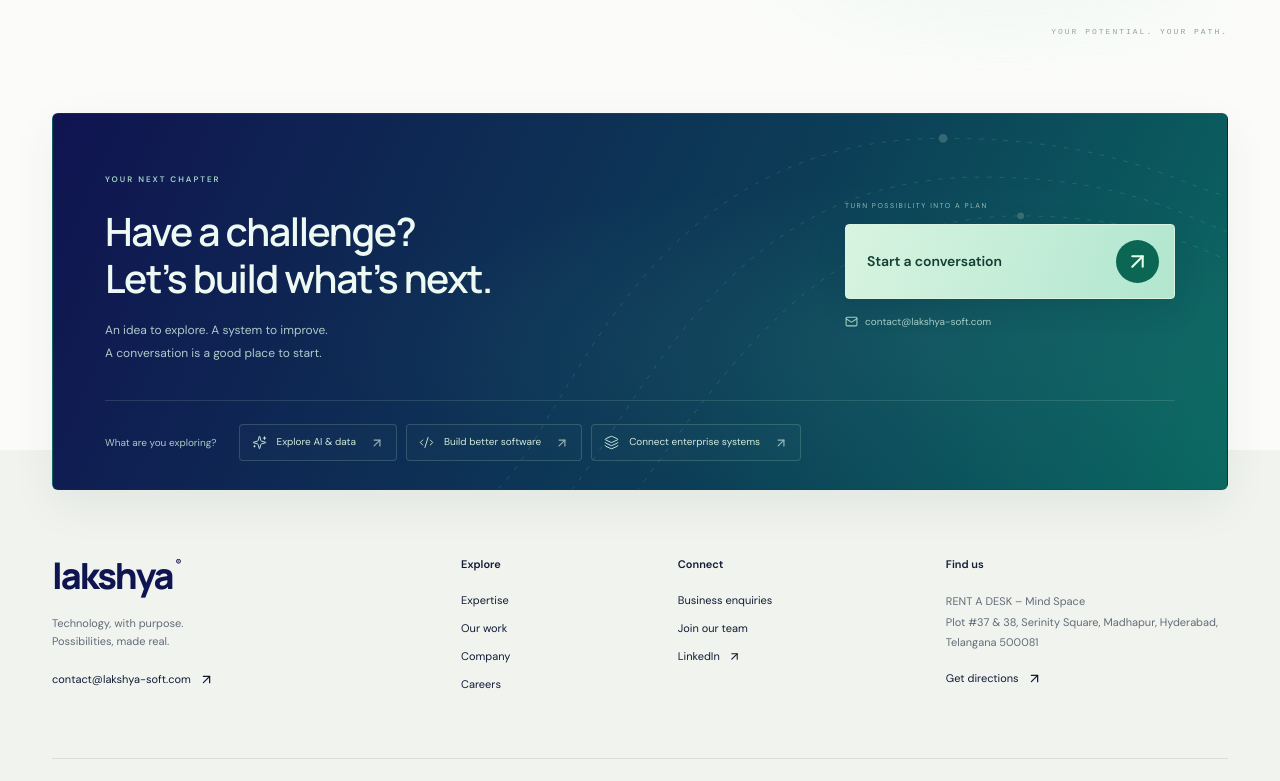
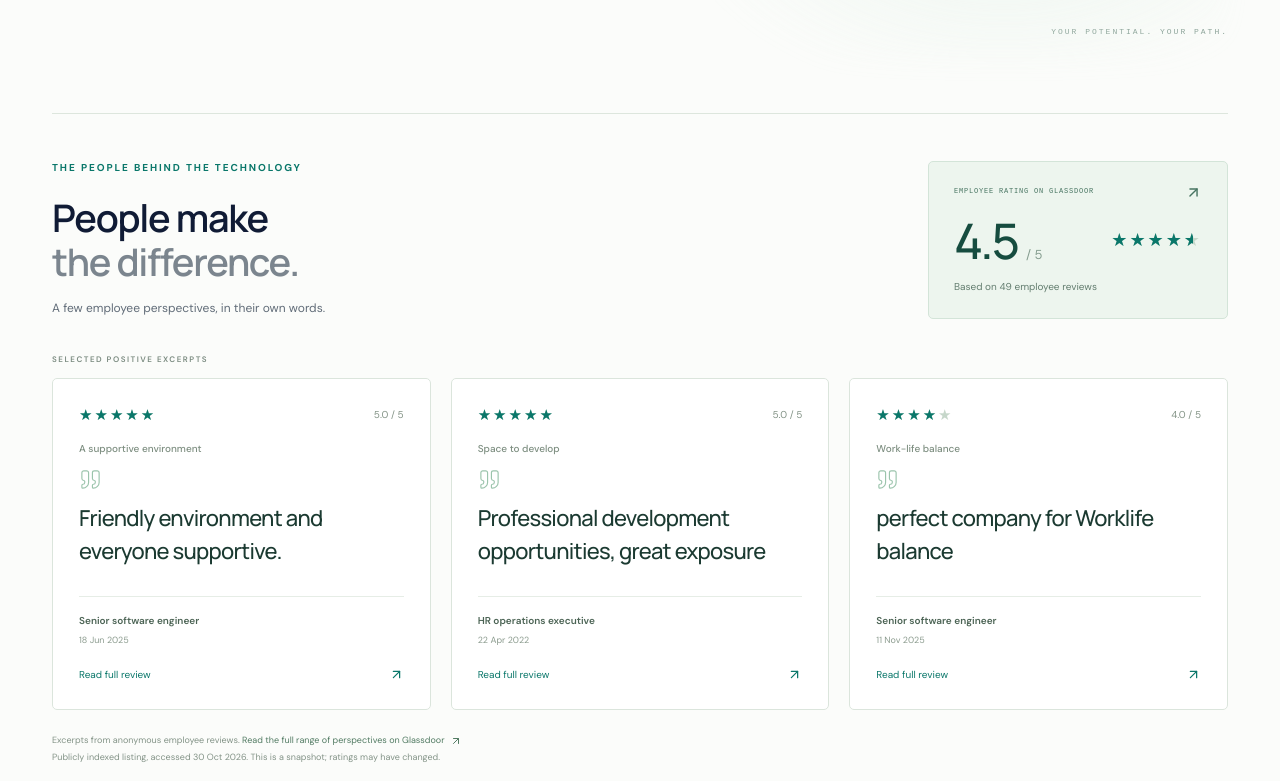
Before and after one commit to YoganathKopuru/Lakshya-Web-Design, a Next.js app: page / in a window 1280 px wide. Shown: the part 4439-5220 px from the top of the page. Built offline with nearby package versions, Linux system fonts and the light colour scheme.

Commit message:
Add sourced Glassdoor employee review snapshot to homepage

```diff
--- a/src/app/page.tsx
+++ b/src/app/page.tsx
@@ -6,6 +6,7 @@ import { ContactBand } from '@/components/chrome';
 import { DeliveryExperience } from '@/components/delivery-experience';
 import { CareersInvitation } from '@/components/careers-invitation';
 import { AiOrbit } from '@/components/ai-orbit';
+import { EmployeeVoices } from '@/components/employee-voices';
 
 export default function Home() { return <main id="main">
   <section className="hero wrap"><div className="hero-content"><div className="eyebrow"><span className="status-dot"/> ENGINEERING THE NEXT</div><h1>Intelligence.<br />Engineering.<br /><span>Real possibility.</span></h1><p>From AI ambition to enterprise transformation.<br className="desktop-br"/> We bring technology, talent and purposeful thinking together to move your business forward.</p><div className="hero-actions"><Link className="button button-dark" href="/services/">Explore our expertise <ArrowUpRight size={18}/></Link><Link className="text-link" href="/contact/">Let’s build together <ArrowRight size={17}/></Link></div><div className="hero-note"><span>FROM IDEA TO IMPACT</span><span className="note-line"/><span>YOUR TECHNOLOGY PARTNER</span></div></div><HeroVisual/></section>
@@ -14,5 +15,5 @@ export default function Home() { return <main id="main">
   <section className="ai-feature" id="ai-in-motion"><div className="wrap ai-feature-inner"><AiOrbit/><div className="ai-copy"><span className="eyebrow">BEYOND THE BUZZWORDS</span><h2>Make AI part of<br />your everyday.</h2><p>Put your knowledge to work. Connect your workflows. Give your people room to do more.</p><p>We help shape practical AI use cases—from enterprise search and document intelligence to agentic automation—with a clear path from exploration to integration.</p><Link className="button button-light" href="/services/ai-data/">Explore AI & data <ArrowUpRight size={18}/></Link></div></div></section>
   <DeliveryExperience/>
   <section className="approach-section"><div className="wrap approach-layout"><div><span className="eyebrow">03 — THE LAKSHYA APPROACH</span><h2>Built with you.<br /><span className="muted">For what comes next.</span></h2><p>Great technology starts with understanding.<br/>We connect your priorities with a practical delivery plan.</p><Link className="text-link" href="/company/">Get to know Lakshya <ArrowUpRight size={18}/></Link></div><div className="steps">{[['Understand','Start with the problem, the people and the possibilities.'],['Shape','Connect the right technologies with a clear delivery roadmap.'],['Build','Design, engineer and validate with your team in the loop.'],['Evolve','Support adoption and keep improving as your business grows.']].map(([title,text],i)=><div className="step" key={title}><span>0{i+1}</span><div><h3>{title}</h3><p>{text}</p></div>{i<3 && <MoveDown size={17}/>}</div>)}</div></div></section>
-  <CareersInvitation/><ContactBand/>
+  <CareersInvitation/><EmployeeVoices/><ContactBand/>
   </main>; }
--- /dev/null
+++ b/src/components/employee-voices.module.css
@@ -0,0 +1,9 @@
+.section{padding-top:46px;padding-bottom:77px;border-top:1px solid #dde6dd}
+.heading{display:flex;align-items:center;justify-content:space-between;gap:50px;margin-bottom:34px}.heading h2{font-size:38px;line-height:1.18;margin:18px 0 15px;letter-spacing:-1.3px}.heading>div>p{font-size:12px}
+.rating{display:block;padding:22px 25px 20px;background:#edf5ee;border:1px solid #d3e4d8;border-radius:5px;width:300px;flex-shrink:0;transition:background .25s,border-color .25s,transform .25s}.rating:hover{background:#e5f1e8;border-color:#abcdb9;transform:translateY(-3px)}.ratingTop{display:flex;justify-content:space-between;align-items:center;gap:18px;font-family:monospace;font-size:7px;letter-spacing:.8px;color:#477461}.score{display:flex;align-items:baseline;gap:8px;margin:12px 0 4px}.score strong{font-family:var(--font-display);font-size:49px;font-weight:500;line-height:1.15;letter-spacing:-2px;color:#164c3f}.score>span:not(.stars){font-size:13px;color:#849c8e}.score .stars{margin-left:auto;align-self:center;font-size:18px}.reviewCount{font-size:10px;color:#637d6f}
+.stars{display:inline-block;position:relative;font-family:Arial,sans-serif;font-size:15px;letter-spacing:2px;line-height:1.3;white-space:nowrap;flex-shrink:0}.stars>span:first-child{color:#c6d7ca}.stars>span:last-child{position:absolute;top:0;left:0;overflow:hidden;color:#0a776a;white-space:nowrap}
+.selectionLabel{font-size:8px;letter-spacing:1.5px;color:#7b8b80;font-weight:550;margin-bottom:12px}
+.grid{display:grid;grid-template-columns:repeat(3,minmax(0,1fr));gap:20px}.card{display:flex;flex-direction:column;position:relative;min-width:0;border:1px solid #dbe5dc;border-radius:5px;background:#fff;padding:26px;transition:border-color .3s,box-shadow .3s}.card:hover{border-color:#adceba;box-shadow:0 12px 27px #234a3010}.cardTop{display:flex;justify-content:space-between;align-items:center;gap:12px}.cardTop>span:last-child{font-size:10px;color:#839386}.card h3{font-family:var(--font-body);font-size:10px;letter-spacing:0;font-weight:500;color:#7d8e80;margin:18px 0 14px}.quoteMark{color:#9bc4ac;margin-bottom:11px}.card blockquote{font-family:var(--font-display);font-size:22px;letter-spacing:-.7px;line-height:1.5;color:#1b3a31;margin:0 0 28px;font-weight:450;flex:1}.attribution{display:flex;flex-direction:column;gap:3px;padding-top:16px;border-top:1px solid #e6ede6}.attribution>span{font-size:10px;font-weight:550;color:#4c6455}.attribution time{font-size:9px;color:#8b9b8e}.card>a{display:flex;align-items:center;justify-content:space-between;font-size:10px;color:#0a776a;margin-top:19px}.card>a:hover{color:#15472f}.sourceNote{font-size:9px;line-height:1.9;color:#839387;margin-top:22px;max-width:850px}.sourceNote>a{display:inline-flex;gap:5px;align-items:center;color:#527b63}.sourceNote>a:hover{color:#0a776a}.section a:focus-visible{outline:2px solid #0a776a;outline-offset:5px}
+@media(max-width:1000px){.heading{gap:30px}.heading h2{font-size:34px}.rating{width:270px;padding:20px}.score strong{font-size:44px}.score .stars{font-size:16px}.card{padding:22px}.card blockquote{font-size:20px}.grid{gap:16px}}
+@media(max-width:750px){.heading{align-items:flex-start;flex-direction:column;gap:25px}.rating{width:100%;max-width:400px}.grid{grid-template-columns:1fr;gap:16px}.card{padding:27px}.card blockquote{font-size:24px;margin-bottom:24px}.cardTop>span:last-child{font-size:11px}.attribution>span{font-size:11px}.attribution time{font-size:10px}.card>a{font-size:11px;min-height:30px;margin-top:12px}.sourceNote{font-size:10px}.section{padding-top:40px;padding-bottom:58px}.heading h2{font-size:34px}.heading>div>p{font-size:12px}.ratingTop{font-size:8px}.reviewCount{font-size:11px}}
+@media(prefers-reduced-motion:reduce){.section *{transition:none!important}.rating:hover{transform:none}}
--- /dev/null
+++ b/src/components/employee-voices.tsx
@@ -0,0 +1,16 @@
+import { ArrowUpRight, Quote } from 'lucide-react';
+import { employeeVoiceSnapshot as snapshot } from '@/data/employee-voices';
+import styles from './employee-voices.module.css';
+
+function Stars({rating}:{rating:number}) {
+  return <span className={styles.stars} role="img" aria-label={`${rating} out of 5 stars`}><span aria-hidden="true">★★★★★</span><span aria-hidden="true" style={{width:`${rating/5*100}%`}}>★★★★★</span></span>;
+}
+
+export function EmployeeVoices() {
+  return <section className={`wrap ${styles.section}`} id="employee-voices" aria-labelledby="employee-voices-heading">
+    <div className={styles.heading}><div><span className="eyebrow">THE PEOPLE BEHIND THE TECHNOLOGY</span><h2 id="employee-voices-heading">People make<br/><span className="muted">the difference.</span></h2><p>A few employee perspectives, in their own words.</p></div><a className={styles.rating} href={snapshot.sourceUrl} target="_blank" rel="noreferrer" aria-label="Read Lakshya employee reviews on Glassdoor"><div className={styles.ratingTop}><span>EMPLOYEE RATING ON GLASSDOOR</span><ArrowUpRight size={17}/></div><div className={styles.score}><strong>{snapshot.rating.toFixed(1)}</strong><span>/ 5</span><Stars rating={snapshot.rating}/></div><span className={styles.reviewCount}>Based on {snapshot.reviewCount} employee reviews</span></a></div>
+    <div className={styles.selectionLabel}>SELECTED POSITIVE EXCERPTS</div>
+    <div className={styles.grid}>{snapshot.reviews.map(review=><article className={styles.card} key={review.url}><div className={styles.cardTop}><Stars rating={review.rating}/><span>{review.rating.toFixed(1)} / 5</span></div><h3>{review.theme}</h3><Quote size={23} strokeWidth={1.2} className={styles.quoteMark} aria-hidden="true"/><blockquote>{review.quote}</blockquote><div className={styles.attribution}><span>{review.role}</span><time dateTime={review.date}>{review.dateLabel}</time></div><a href={review.url} target="_blank" rel="noreferrer">Read full review <ArrowUpRight size={15}/></a></article>)}</div>
+    <p className={styles.sourceNote}>Excerpts from anonymous employee reviews. <a href={snapshot.sourceUrl} target="_blank" rel="noreferrer">Read the full range of perspectives on Glassdoor <ArrowUpRight size={12}/></a><br/>Publicly indexed listing, accessed <time dateTime={snapshot.checkedAt}>{snapshot.checkedLabel}</time>. This is a snapshot; ratings may have changed.</p>
+  </section>;
+}
--- /dev/null
+++ b/src/data/employee-voices.ts
@@ -0,0 +1,15 @@
+// Publicly indexed Glassdoor listing retrieved on 30 October 2026.
+// Direct live access was blocked; this is a dated snapshot, not a live feed.
+export const employeeVoiceSnapshot = {
+  sourceName: 'Glassdoor',
+  sourceUrl: 'https://www.glassdoor.co.in/Reviews/Lakshya-Software-Technologies-Reviews-E2043312.htm',
+  checkedAt: '2026-10-30',
+  checkedLabel: '30 Oct 2026',
+  rating: 4.5,
+  reviewCount: 49,
+  reviews: [
+    { theme:'A supportive environment', quote:'Friendly environment and everyone supportive.', role:'Senior software engineer', rating:5, date:'2025-06-18', dateLabel:'18 Jun 2025', url:'https://www.glassdoor.co.in/Reviews/Employee-Review-Lakshya-Software-Technologies-E2043312-RVW98121172.htm' },
+    { theme:'Space to develop', quote:'Professional development opportunities, great exposure', role:'HR operations executive', rating:5, date:'2022-04-22', dateLabel:'22 Apr 2022', url:'https://www.glassdoor.com/Reviews/Employee-Review-Lakshya-Software-Technologies-E2043312-RVW63128529.htm' },
+    { theme:'Work-life balance', quote:'perfect company for Worklife balance', role:'Senior software engineer', rating:4, date:'2025-11-11', dateLabel:'11 Nov 2025', url:'https://www.glassdoor.com/Reviews/Employee-Review-Lakshya-Software-Technologies-E2043312-RVW101223155.htm' },
+  ],
+} as const;
```
Also changed, not shown: design/glassdoor-source-notes.md (added, +15 -0 lines), 1 other file (tests, documents, lock files or other folders).
